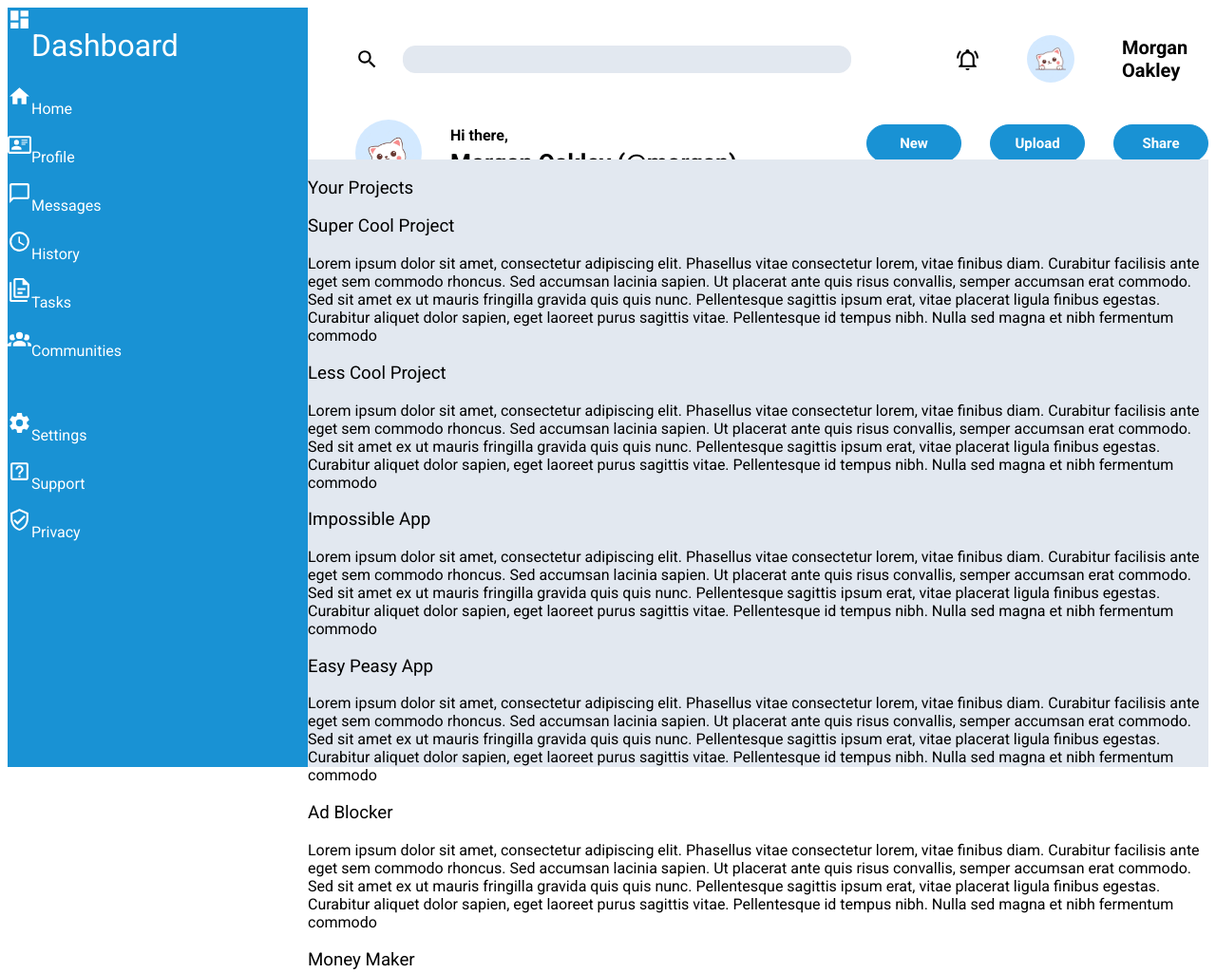
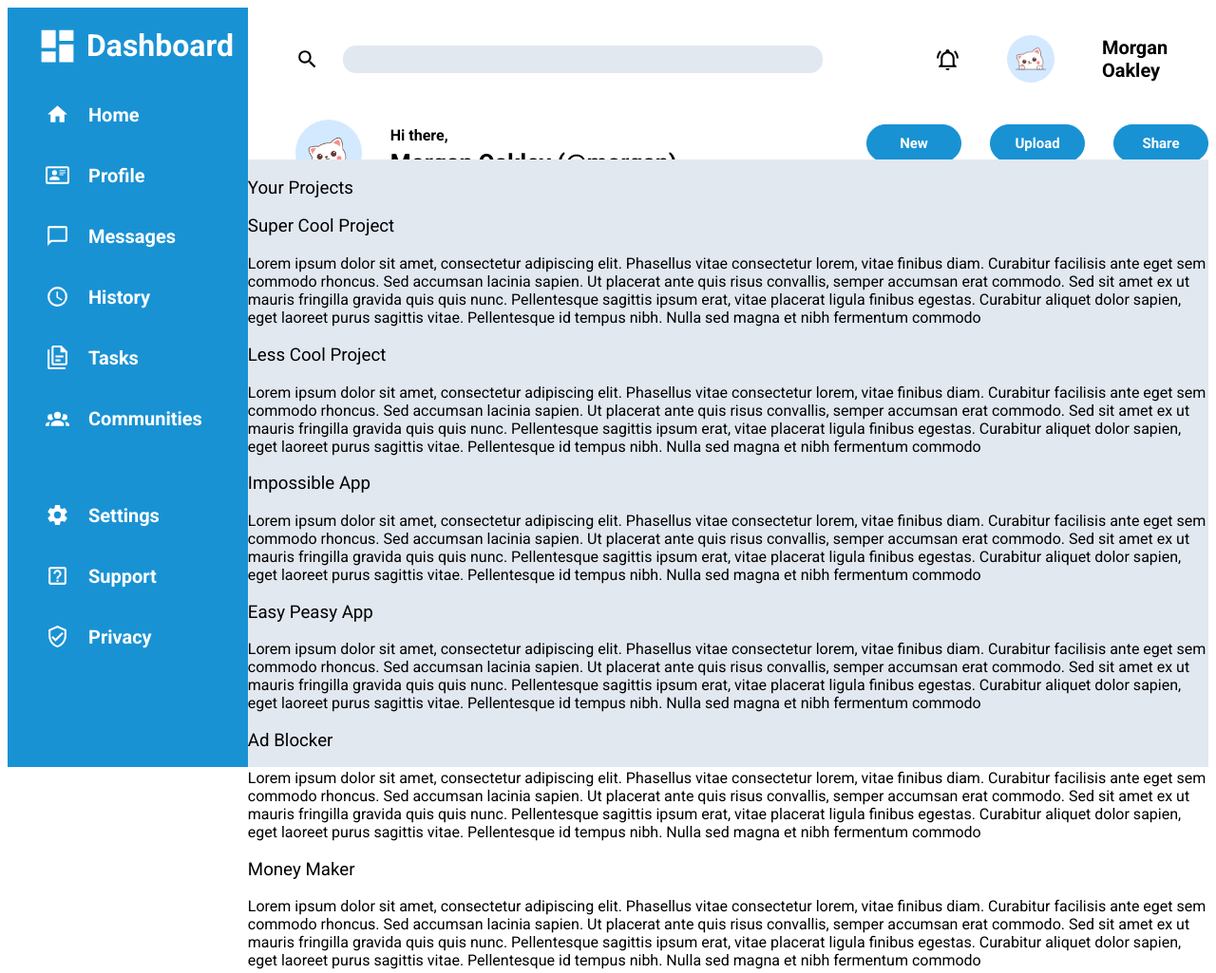
Before and after one commit to ucolinmee/top-admindashboard, a plain HTML site: page index.html in a window 1280 px wide. Shown: the top 1025 px of the page at 95% size. Drawn offline with Linux system fonts and the light colour scheme.

Commit message:
Add layout and styling for sidebar

```diff
--- a/style.css
+++ b/style.css
@@ -10,7 +10,7 @@ img {
 
 .container {
     display: grid;
-    grid-template-columns: 1fr 3fr;
+    grid-template-columns: 1fr 4fr;
     grid-template-rows: 20vh 80vh;
 }
 
@@ -72,7 +72,6 @@ img {
 }
 
 .header-bottom p {
-    /* margin-bottom: 0px; */
     font-weight: 700;
     margin-bottom: 5px;
 }
@@ -100,9 +99,30 @@ img {
     color: #fff;
 }
 
+.sidebar > .heading {
+  margin-left: 30px;
+  gap: 8px;
+}
+
+.sidebar > .heading > img {
+  height: 45px;
+}
+
+.sidebar > .heading > h1 {
+  font-weight: 700;
+}
+
 .sidebar-option {
     display: flex;
     flex-direction: row;
+    gap: 20px;
+    align-items: center;
+    margin-left: 40px;
+}
+
+.sidebar-option p {
+  font-weight: 700;
+  font-size: 20px;
 }
 
 .main {
```
